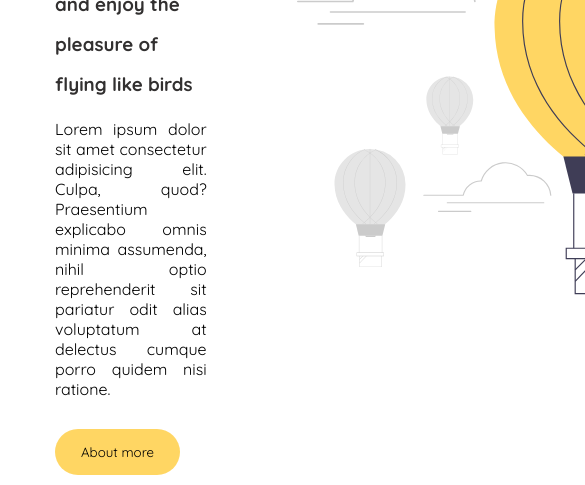
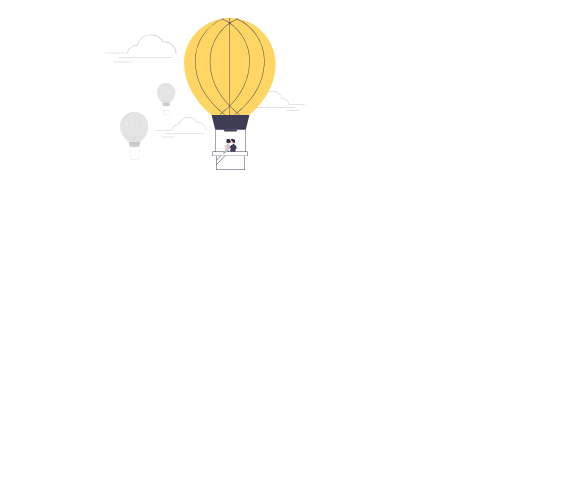
Before and after one commit to VictorBonifac10/ballon-ride-landingpage, a plain HTML site: page index.html in a window 390 px wide. Shown: the part 409-894 px from the top of the page, 585 px wide, since content can reach past the window. After the commit the page ends 844 px from the top, so only its background shows below. Drawn offline with Linux system fonts and the light colour scheme.

Commit message:
Aplicação da responsividade da página

```diff
--- /dev/null
+++ b/css/responsive.css
@@ -0,0 +1,48 @@
+@media screen and (max-width: 960px){
+
+    main{
+        display: block;
+        text-align: center;
+    }
+
+    .txt-content{
+        max-width: 700px;
+        text-align: center;
+
+    }
+
+    .img-main{
+        width: 400px;
+        height: 400px;
+        margin: 20px 5px 5px 5px;
+    }
+
+@media screen and (max-width: 640px){
+
+    header{
+        justify-content: center;
+    }
+
+    .logo, a{
+        display: none;
+    }
+
+    .img-main{
+        width: 300px;
+        height: 300px;
+    }
+}
+
+@media screen and (max-width: 400px){
+
+    .txt-content{
+        display: none;
+    }
+
+    .img-main{
+        width: 200px;
+        height: 200px;
+    }
+}
+
+}
--- a/index.html
+++ b/index.html
@@ -5,6 +5,7 @@
     <meta name="viewport" content="width=device-width, initial-scale=1.0">
     <title>Ballon Ride - Landingpage</title>
     <link rel="stylesheet" href="./css/style.css">
+    <link rel="stylesheet" href="./css/responsive.css">
 </head>
 <body>
 
```
Also changed, not shown: css/style.css (line endings or trailing spaces).
